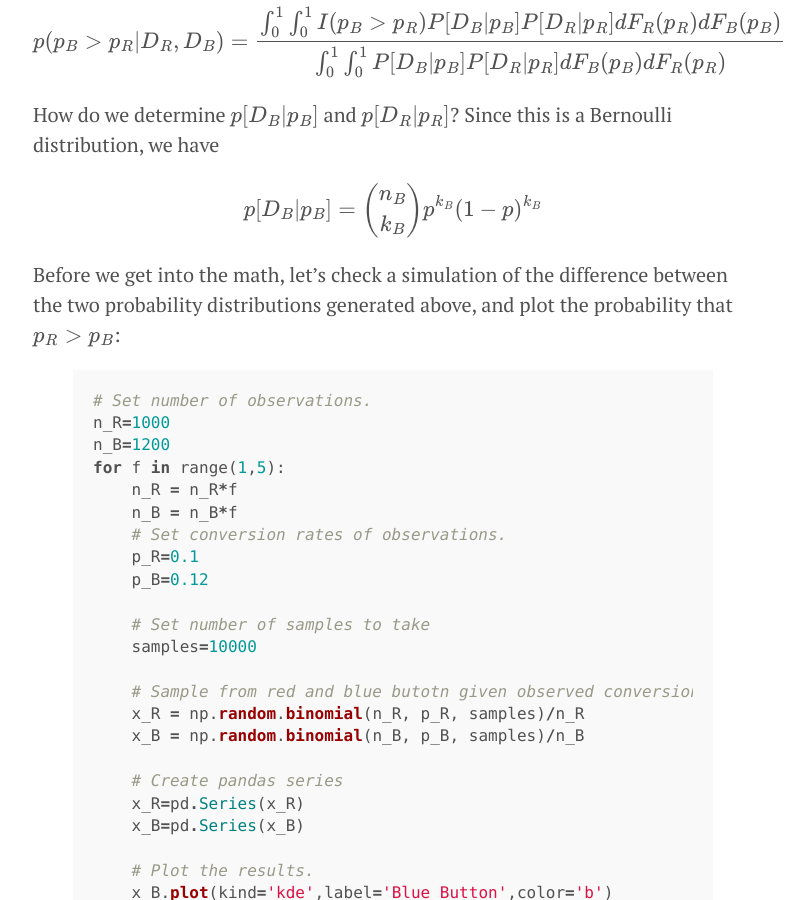
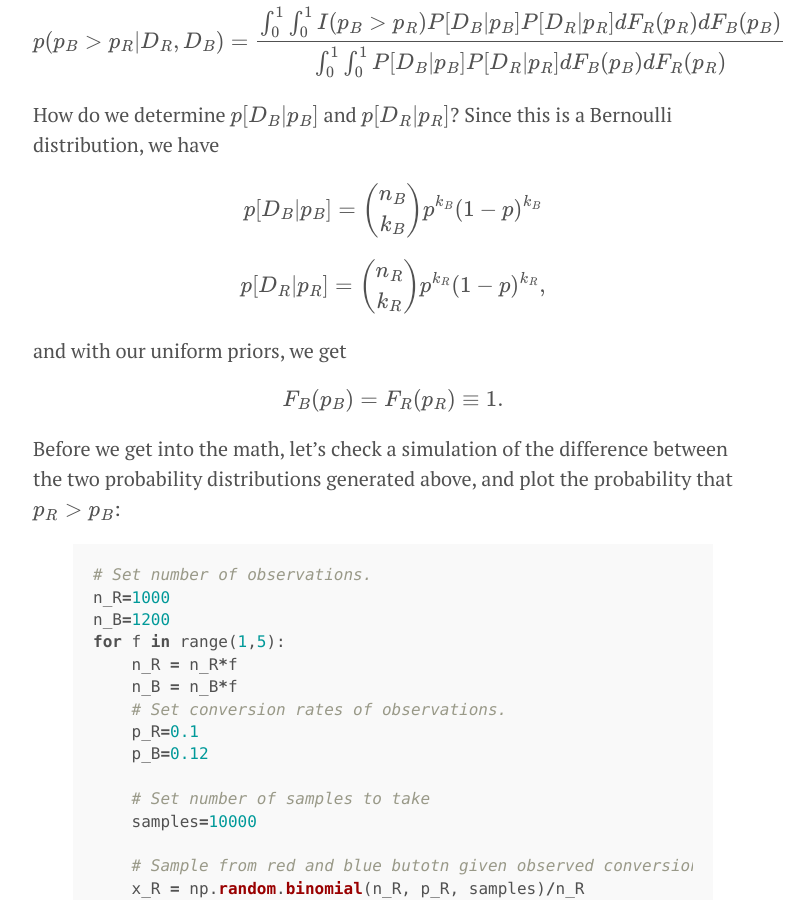
Before and after one commit to doriang102/doriang102.github.io, a Jekyll site: the page built from _posts/2017-05-28-hypothesis-testing.md, in a window 1280 px wide and 900 px high, scrolled down 8413 px. Shown: the whole window, without its empty margins (247-1057 px from the left). Built offline with Jekyll 4.4.1, drawn with Linux system fonts in a browser that asks for light colours; our own code applies the rules of GitHub Pages for plain Markdown files; formulas are drawn with MathJax 3.

Commit message:
Update 2017-05-28-hypothesis-testing.md

```diff
--- a/_posts/2017-05-28-hypothesis-testing.md
+++ b/_posts/2017-05-28-hypothesis-testing.md
@@ -241,6 +241,13 @@ How do we determine $$p[D_B \rvert p_B]$$ and $$p[D_R \rvert p_R]$$? Since this
 
 $$ p[D_B \rvert p_B] = {n_B \choose k_B} p^{k_B} (1-p)^{k_B} $$
 
+$$ p[D_R \rvert p_R] = {n_R \choose k_R} p^{k_R} (1-p)^{k_R}, $$
+
+and with our uniform priors, we get
+
+$$ F_B(p_B) = F_R(p_R) \equiv 1. $$
+
+
 Before we get into the math, let's check a simulation of the difference between the two probability distributions generated above, and plot the probability that $$p_R > p_B$$:
 
 {% highlight ruby %}
```
